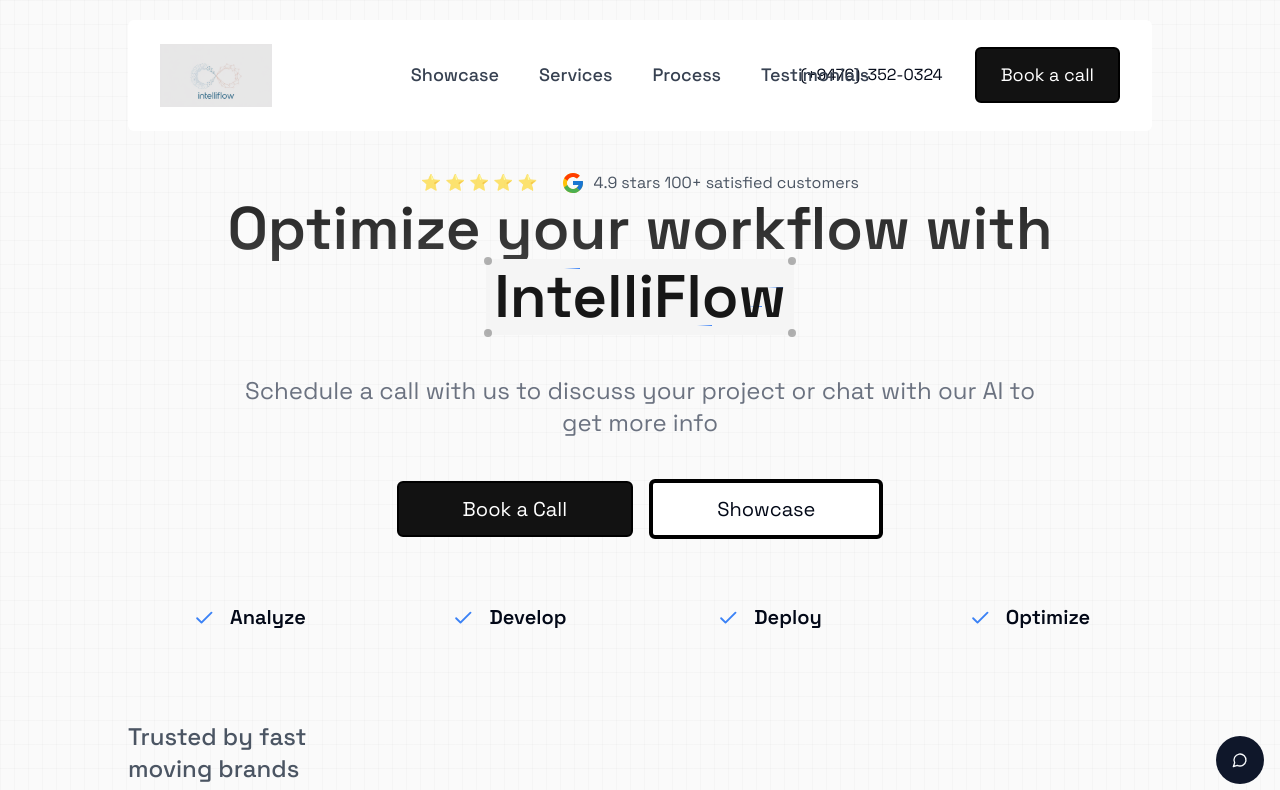
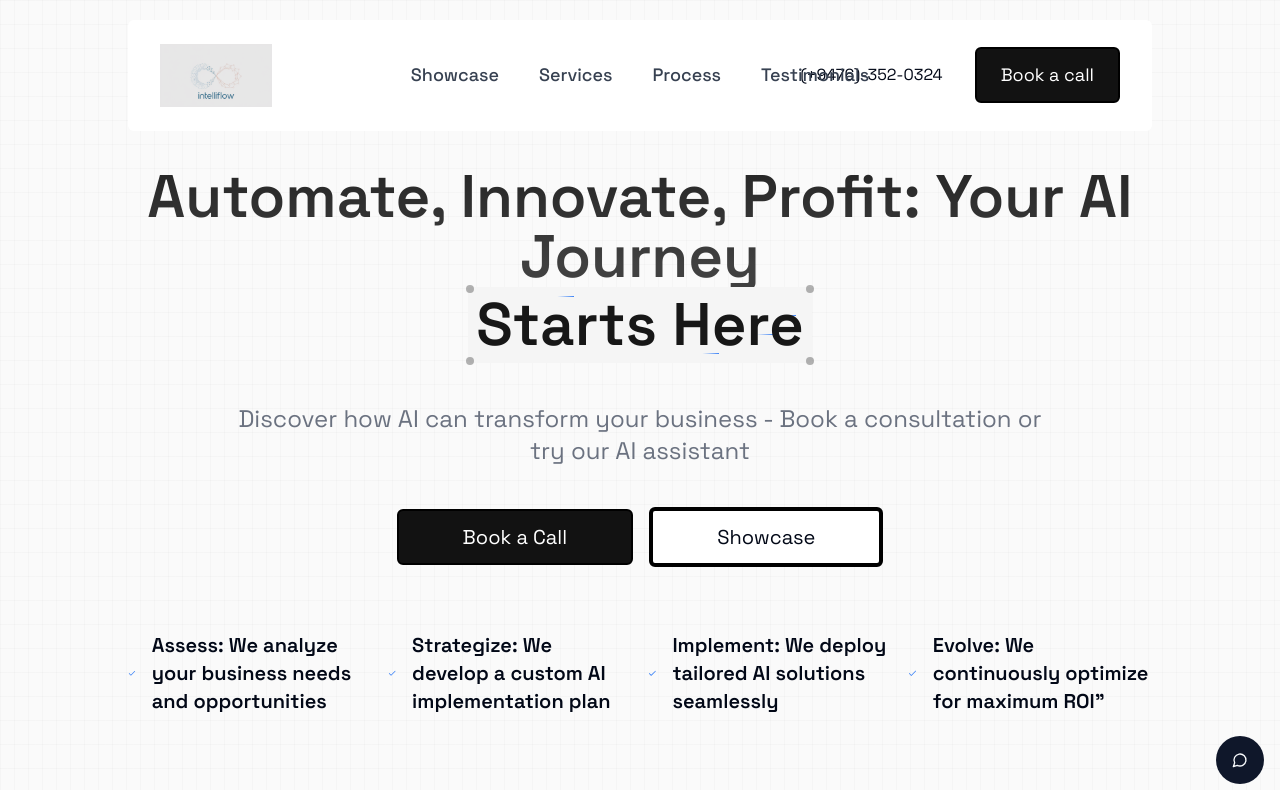
Before and after one commit to wssranjula/AI-Agency, a Next.js app: page / in a window 1280 px wide. Shown: the top 790 px of the page. Built offline with nearby package versions, Linux system fonts and the light colour scheme.

Commit message:
minor changes

```diff
--- a/app/meeting/page.tsx
+++ b/app/meeting/page.tsx
@@ -5,7 +5,7 @@
 import ShowcaseNavbar from "@/components/showcase-navbar";
 import { PiCheckCircle } from "react-icons/pi";
 import { motion } from "framer-motion";
-
+import { AnimatedShinyTextDemo } from "@/components/demos/animated-shiny-text-demo";
 const checkItemVariants = {
   hidden: { opacity: 0, x: -50 },
   visible: { opacity: 1, x: 0 },
@@ -68,6 +68,7 @@
                   </ul>
                 </motion.div>
               ))}
+              <AnimatedShinyTextDemo/>
         </div>
 
     <div className="md:w-1/2">
--- a/app/page.tsx
+++ b/app/page.tsx
@@ -144,7 +144,7 @@
 
       <main className="md:pb-10">
         <div className="md:px-0 mx-6 xl:w-4/5 2xl:w-[68%] md:mx-auto mt-14">
-          <AnimatedShinyTextDemo />
+          {/* <AnimatedShinyTextDemo /> */}
 
           <h1>
             <CoverDemo />
@@ -153,8 +153,7 @@
             className="md:text-center
            text-xl md:text-2xl my-6 md:my-10 md:w-4/5 mx-auto text-gray-500"
           >
-            Schedule a call with us to discuss your project or chat with our AI
-            to get more info
+          Discover how AI can transform your business - Book a consultation or try our AI assistant
           </p>
 
           <div
@@ -205,25 +204,25 @@
             <BoxReveal boxColor={"#3b82f6"} duration={0.5}>
               <p className="md:text-xl font-semibold flex gap-x-2 md:gap-x-4 items-center">
                 <PiCheckBold className="text-xl text-blue-500" />
-                Analyze
+                Assess: We analyze your business needs and opportunities
               </p>
             </BoxReveal>
             <BoxReveal boxColor={"#3b82f6"} duration={0.5}>
               <p className="md:text-xl font-semibold flex gap-x-2 md:gap-x-4 items-center">
                 <PiCheckBold className="text-xl text-blue-500" />
-                Develop
+                Strategize: We develop a custom AI implementation plan
               </p>
             </BoxReveal>
             <BoxReveal boxColor={"#3b82f6"} duration={0.5}>
               <p className="md:text-xl font-semibold flex gap-x-2 md:gap-x-4 items-center">
                 <PiCheckBold className="text-xl text-blue-500" />
-                Deploy
+                Implement: We deploy tailored AI solutions seamlessly
               </p>
             </BoxReveal>
             <BoxReveal boxColor={"#3b82f6"} duration={0.5}>
               <p className="md:text-xl font-semibold flex gap-x-2 md:gap-x-4 items-center">
                 <PiCheckBold className="text-xl text-blue-500" />
-                Optimize
+                Evolve: We continuously optimize for maximum ROI"
               </p>
             </BoxReveal>
           </div>
--- a/components/demos/cover-demo.tsx
+++ b/components/demos/cover-demo.tsx
@@ -13,7 +13,7 @@
          z-20
          bg-clip-text
           text-transparent bg-gradient-to-b from-neutral-800 via-neutral-700 to-neutral-700 dark:from-neutral-800 dark:via-white dark:to-white">
-        Optimize your workflow with <br />  <Cover>IntelliFlow</Cover>
+         Automate, Innovate, Profit: Your AI Journey  <br/> <Cover> Starts Here</Cover>
       </h1>
     </div>
   );
--- a/components/ui/infinite-moving-logos.tsx
+++ b/components/ui/infinite-moving-logos.tsx
@@ -65,7 +65,7 @@
       } else if (speed === "normal") {
         containerRef.current.style.setProperty("--animation-duration", "40s");
       } else {
-        containerRef.current.style.setProperty("--animation-duration", "100s");
+        containerRef.current.style.setProperty("--animation-duration", "50s");
       }
     }
   };
```
